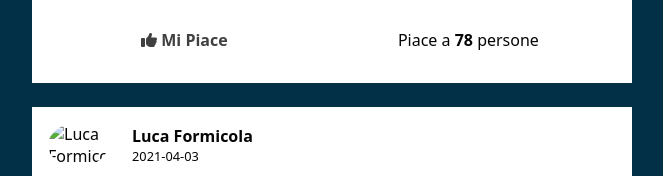
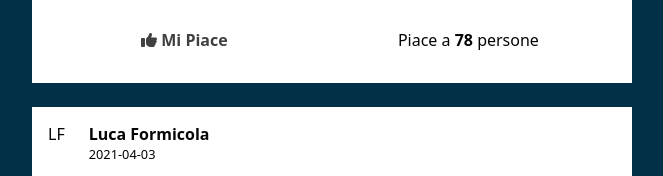
Before and after one commit to esseppi/js-social-posts, a plain HTML site: page index.html in a window 1280 px wide. Shown: the part 1932-2108 px from the top of the page, without its empty margins (308-971 px from the left). Drawn offline with Linux system fonts and the light colour scheme.

Commit message:
con iniziali

```diff
--- a/app.js
+++ b/app.js
@@ -1,21 +1,33 @@
 let container = document.querySelector('#container');
+let icon = document.querySelector('.post-meta__icon');
 
+function generatePost() {
   for (let i = 0; i < posts.length; i++) {
-  let id = posts[i].id;
-  let content = posts[i].content;
-  let media = posts[i].media;
-  let name = posts[i].author.name;
-  let image = posts[i].author.image;
-  let likes = posts[i].likes;
-  let created = posts[i].created;
+    let element = posts[i];
+    let id = element.id;
+    let content = element.content;
+    let media = element.media;
+    let name = element.author.name;
+    let image = element.author.image;
+    let photo = `<img class="profile-pic" src="${image}" alt="${name}">`;
+    let likes = element.likes;
+    let created = element.created;
     let post = document.createElement('div');
+    if (image == null) {
+      let rgx = new RegExp(/(\p{L}{1})\p{L}+/, 'gu');
+      let initials = [...name.matchAll(rgx)] || [];
+      initials = (
+        (initials.shift()?.[1] || '') + (initials.pop()?.[1] || '')
+      ).toUpperCase();
+      photo = `${initials}`;
+    }
     post.classList.add('team-card');
     post.innerHTML = `
         <div class="post">
         <div class="post__header">
             <div class="post-meta">
                 <div class="post-meta__icon">
-              <img class="profile-pic" src="${image}" alt="${name}">
+                    ${photo}
                 </div>
                 <div class="post-meta__data">
                     <div class="post-meta__author">${name}</div>
@@ -44,3 +56,5 @@ for (let i = 0; i < posts.length; i++) {
 
     container.appendChild(post);
   }
+}
+generatePost();
--- a/main.js
+++ b/main.js
@@ -1,57 +1,62 @@
 const posts = [
   {
-        "id": 1,
-        "content": "Placeat libero ipsa nobis ipsum quibusdam quas harum ut. Distinctio minima iusto. Ad ad maiores et sint voluptate recusandae architecto. Et nihil ullam aut alias.",
-        "media": "https://unsplash.it/600/300?image=171",
-        "author": {
-            "name": "Phil Mangione",
-            "image": "https://unsplash.it/300/300?image=15"
+    id: 1,
+    content:
+      'Placeat libero ipsa nobis ipsum quibusdam quas harum ut. Distinctio minima iusto. Ad ad maiores et sint voluptate recusandae architecto. Et nihil ullam aut alias.',
+    media: 'https://unsplash.it/600/300?image=171',
+    author: {
+      name: 'Phil Mangione',
+      image: 'https://unsplash.it/300/300?image=15',
     },
-        "likes": 80,
-        "created": "2021-06-25"
+    likes: 80,
+    created: '2021-06-25',
   },
   {
-        "id": 2,
-        "content": "Placeat libero ipsa nobis ipsum quibusdam quas harum ut. Distinctio minima iusto. Ad ad maiores et sint voluptate recusandae architecto. Et nihil ullam aut alias.",
-        "media": "https://unsplash.it/600/400?image=112",
-        "author": {
-            "name": "Sofia Perlari",
-            "image": "https://unsplash.it/300/300?image=10"
+    id: 2,
+    content:
+      'Placeat libero ipsa nobis ipsum quibusdam quas harum ut. Distinctio minima iusto. Ad ad maiores et sint voluptate recusandae architecto. Et nihil ullam aut alias.',
+    media: 'https://unsplash.it/600/400?image=112',
+    author: {
+      name: 'Sofia Perlari',
+      image: 'https://unsplash.it/300/300?image=10',
     },
-        "likes": 120,
-        "created": "2021-09-03"
+    likes: 120,
+    created: '2021-09-03',
   },
   {
-        "id": 3,
-        "content": "Placeat libero ipsa nobis ipsum quibusdam quas harum ut. Distinctio minima iusto. Ad ad maiores et sint voluptate recusandae architecto. Et nihil ullam aut alias.",
-        "media": "https://unsplash.it/600/400?image=234",
-        "author": {
-            "name": "Chiara Passaro",
-            "image": "https://unsplash.it/300/300?image=20"
+    id: 3,
+    content:
+      'Placeat libero ipsa nobis ipsum quibusdam quas harum ut. Distinctio minima iusto. Ad ad maiores et sint voluptate recusandae architecto. Et nihil ullam aut alias.',
+    media: 'https://unsplash.it/600/400?image=234',
+    author: {
+      name: 'Chiara Passaro',
+      image: 'https://unsplash.it/300/300?image=20',
     },
-        "likes": 78,
-        "created": "2021-05-15"
+    likes: 78,
+    created: '2021-05-15',
   },
   {
-        "id": 4,
-        "content": "Placeat libero ipsa nobis ipsum quibusdam quas harum ut. Distinctio minima iusto. Ad ad maiores et sint voluptate recusandae architecto. Et nihil ullam aut alias.",
-        "media": "https://unsplash.it/600/400?image=24",
-        "author": {
-            "name": "Luca Formicola",
-            "image": null
+    id: 4,
+    content:
+      'Placeat libero ipsa nobis ipsum quibusdam quas harum ut. Distinctio minima iusto. Ad ad maiores et sint voluptate recusandae architecto. Et nihil ullam aut alias.',
+    media: 'https://unsplash.it/600/400?image=24',
+    author: {
+      name: 'Luca Formicola',
+      image: null,
     },
-        "likes": 56,
-        "created": "2021-04-03"
+    likes: 56,
+    created: '2021-04-03',
   },
   {
-        "id": 5,
-        "content": "Placeat libero ipsa nobis ipsum quibusdam quas harum ut. Distinctio minima iusto. Ad ad maiores et sint voluptate recusandae architecto. Et nihil ullam aut alias.",
-        "media": "https://unsplash.it/600/400?image=534",
-        "author": {
-            "name": "Alessandro Sainato",
-            "image": "https://unsplash.it/300/300?image=29"
+    id: 5,
+    content:
+      'Placeat libero ipsa nobis ipsum quibusdam quas harum ut. Distinctio minima iusto. Ad ad maiores et sint voluptate recusandae architecto. Et nihil ullam aut alias.',
+    media: 'https://unsplash.it/600/400?image=534',
+    author: {
+      name: 'Alessandro Sainato',
+      image: 'https://unsplash.it/300/300?image=29',
     },
-        "likes": 95,
-        "created": "2021-03-05"
-    }
+    likes: 95,
+    created: '2021-03-05',
+  },
 ];
```
Also changed, not shown: index.html (+0 -8 lines). Lines whose indentation alone changed are shown as unchanged.
